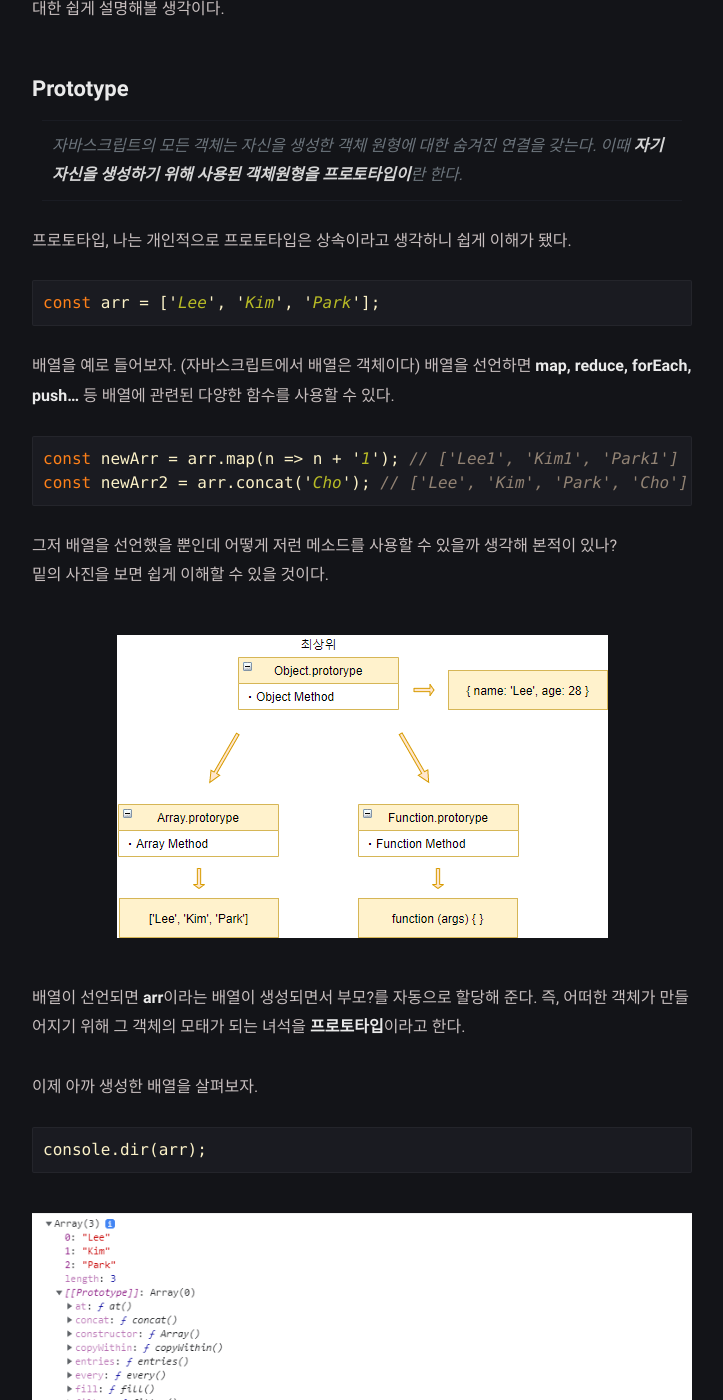
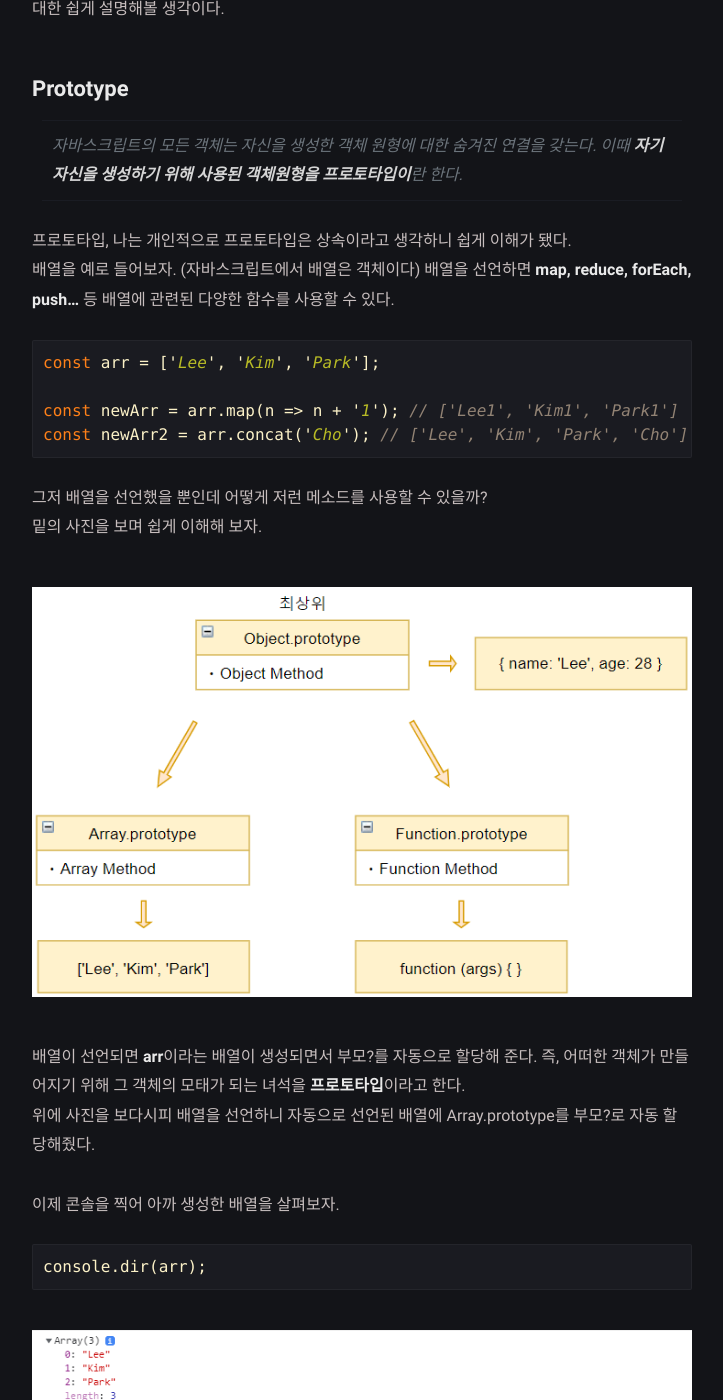
Before and after one commit to LeeJams/LeeJams.github.io, a Jekyll site: the page built from _posts/JaeMin/2021-09-25-Prototype.md, in a window 1280 px wide and 1400 px high, scrolled down 725 px. Shown: the whole window, without its empty margins (278-1001 px from the left). Built offline with Jekyll 4.4.1, drawn with Linux system fonts in a browser that asks for light colours; comment, search, counter and statistics services are not loaded; some of the changed text lies outside the part shown.

Commit message:
prototype 관련 글 수정본;

````diff
--- a/_posts/JaeMin/2021-09-25-Prototype.md
+++ b/_posts/JaeMin/2021-09-25-Prototype.md
@@ -17,26 +17,26 @@ Prototype 간단한 기능을 구현을 위해 크게 쓰일 필요가 없고
 ## Prototype
 >자바스크립트의 모든 객체는 자신을 생성한 객체 원형에 대한 숨겨진 연결을 갖는다. 이때 **자기 자신을 생성하기 위해 사용된 객체원형을 프로토타입이**란 한다.
 
-프로토타입, 나는 개인적으로 프로토타입은 상속이라고 생각하니 쉽게 이해가 됐다.
+프로토타입, 나는 개인적으로 프로토타입은 상속이라고 생각하니 쉽게 이해가 됐다.<br />
+배열을 예로 들어보자. (자바스크립트에서 배열은 객체이다) 배열을 선언하면 **map, reduce, forEach, push...** 등 배열에 관련된 다양한 함수를 사용할 수 있다.
 ```javascript
 const arr = ['Lee', 'Kim', 'Park'];
-```
-배열을 예로 들어보자. (자바스크립트에서 배열은 객체이다) 배열을 선언하면 **map, reduce, forEach, push...** 등 배열에 관련된 다양한 함수를 사용할 수 있다.
-```javascript
+
 const newArr = arr.map(n => n + '1'); // ['Lee1', 'Kim1', 'Park1']
 const newArr2 = arr.concat('Cho'); // ['Lee', 'Kim', 'Park', 'Cho']
 ```
-그저 배열을 선언했을 뿐인데 어떻게 저런 메소드를 사용할 수 있을까 생각해 본적이 있나?<br />
-밑의 사진을 보면 쉽게 이해할 수 있을 것이다.
+그저 배열을 선언했을 뿐인데 어떻게 저런 메소드를 사용할 수 있을까?<br />
+밑의 사진을 보며 쉽게 이해해 보자.
 <p>
   <center>
     <img src="../../assets/img/2021-09-26-Prototype/prototype.png" alt="Prototype">
   </center>
 </p>
 
-배열이 선언되면 **arr**이라는 배열이 생성되면서 부모?를 자동으로 할당해 준다. 즉, 어떠한 객체가 만들어지기 위해 그 객체의 모태가 되는 녀석을 **프로토타입**이라고 한다.
+배열이 선언되면 **arr**이라는 배열이 생성되면서 부모?를 자동으로 할당해 준다. 즉, 어떠한 객체가 만들어지기 위해 그 객체의 모태가 되는 녀석을 **프로토타입**이라고 한다.<br />
+위에 사진을 보다시피 배열을 선언하니 자동으로 선언된 배열에 Array.prototype를 부모?로 자동 할당해줬다.
 
-이제 아까 생성한 배열을 살펴보자.
+이제 콘솔을 찍어 아까 생성한 배열을 살펴보자.
 ```javascript
 console.dir(arr);
 ```
@@ -45,8 +45,11 @@ console.dir(arr);
     <img src="../../assets/img/2021-09-26-Prototype/arr_prototype.png" alt="Array_Prototype">
   </center>
 </p>
-console.dir로 arr을 찍어보면 밑에 **[[Prototype]]**으로 숨겨진 연결을 확인할 수 있고 숨겨진 연결을 확인해보면
-우리가 사용하는 배열에 관한 메소드가 정의된 것을 확인할 수 있다.
+console.dir로 arr을 찍어보면 밑에 **[[Prototype]]**으로 연결된 자신의 프로토타입을 확인할 수 있다. 이 프로토타입을 확인해보면
+우리가 사용하는 Array 배열에 관한 다양한 메소드가 정의된 것을 확인할 수 있다.
+
+그러면 이 프로토타입을 왜 사용하는걸까?<br />
+내용이 길어지면 보기 힘들고 이해하기 힘들거라 생각해 추후 업로드 할 글에서 확인해보자.
 
 ## 마무리
 프로토타입을 공부하면서 이해한 내용을 가볍게 정리해봤습니다. 피드백은 환영입니다.
````
Also changed, not shown: assets/img/2021-09-26-Prototype/prototype.png.
